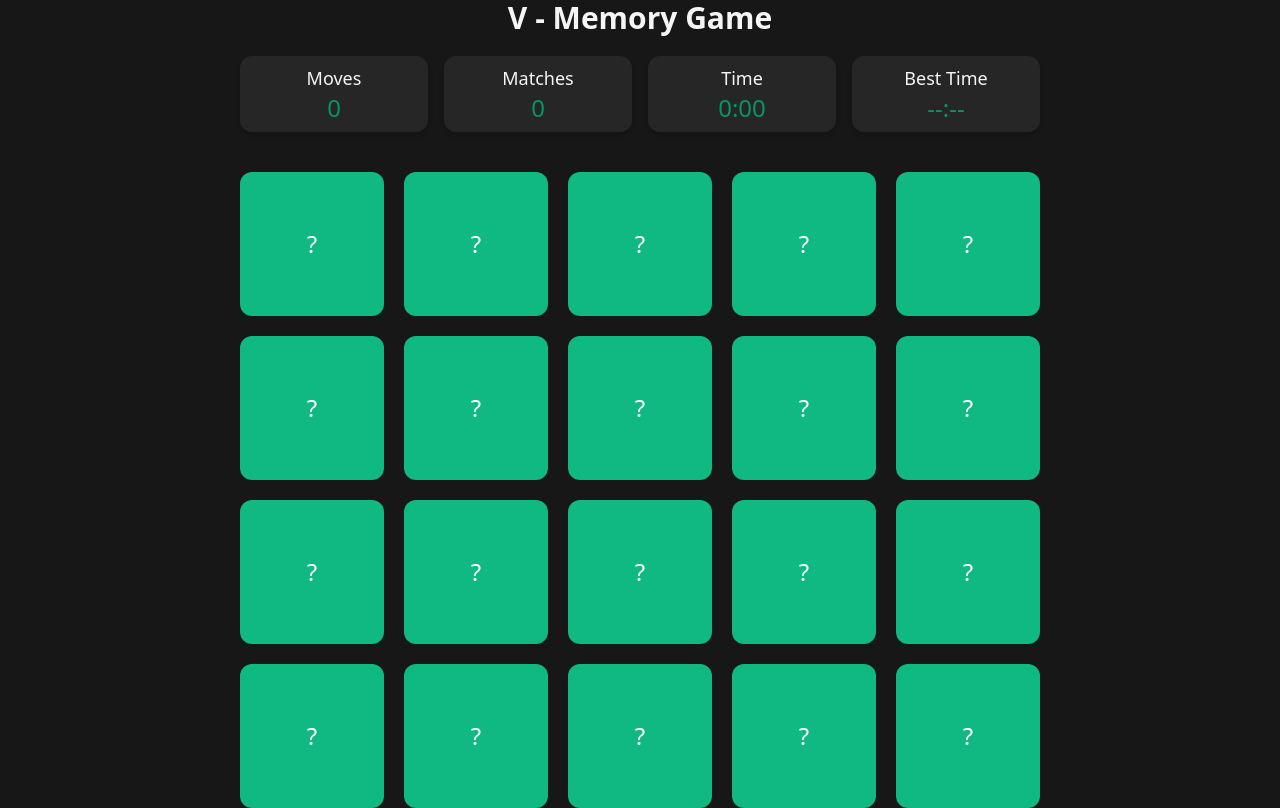
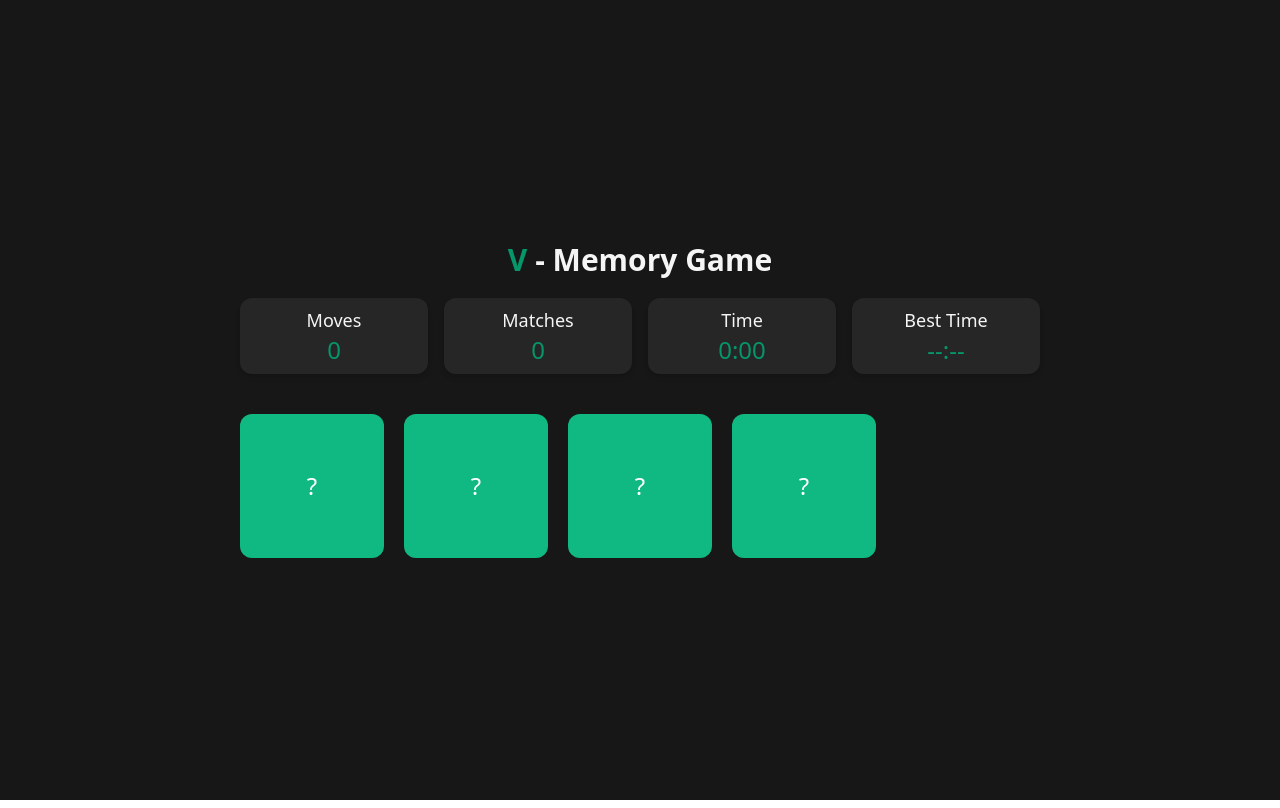
Before and after one commit to Kei-K23/vue-memory-game, a Vue app: page / in a window 1280 px wide. Built offline with nearby package versions, Linux system fonts and the light colour scheme.

Commit message:
Add confettiExplosion component

```diff
--- a/package.json
+++ b/package.json
@@ -10,7 +10,8 @@
   },
   "dependencies": {
     "@vueuse/core": "^11.2.0",
-    "vue": "^3.5.12"
+    "vue": "^3.5.12",
+    "vue-confetti-explosion": "^1.0.2"
   },
   "devDependencies": {
     "@vitejs/plugin-vue": "^5.1.4",
--- a/src/App.vue
+++ b/src/App.vue
@@ -9,7 +9,9 @@ import GameBoard from "./components/GameBoard.vue";
     <div
       class="flex flex-col items-center justify-center container mx-auto w-full"
     >
-      <h1 class="text-3xl font-bold">V - Memory Game</h1>
+      <h1 class="text-3xl font-bold">
+        <span class="text-emerald-600">V</span> - Memory Game
+      </h1>
       <GameBoard />
     </div>
   </main>
--- a/src/components/GameBoard.vue
+++ b/src/components/GameBoard.vue
@@ -4,8 +4,10 @@ import { Card, GameState as GameStateType } from "../type/game";
 import { useStorage } from "@vueuse/core";
 import CardComponent from "./CardComponent.vue";
 import GameState from "./GameState.vue";
+import ConfettiExplosion from "vue-confetti-explosion";
 
-const emojis = ["🐶", "🐱", "🐭", "🐹", "🐰", "🦊", "🐻", "🐼", "🐨", "🐯"];
+// const emojis = ["🐶", "🐱", "🐭", "🐹", "🐰", "🦊", "🐻", "🐼", "🐨", "🐯"];
+const emojis = ["🐶", "🐱"];
 const cards = ref<Card[]>([]);
 const flippedCards = ref<Card[]>([]);
 const showConfetti = ref<boolean>(false);
@@ -64,6 +66,7 @@ const checkMatch = () => {
     cardTwo.isMatched = true;
     state.value.matched++;
     flippedCards.value = []; // Clear the flipped card array
+    console.log(isGameComplete.value);
 
     // Check the game completed
     if (isGameComplete.value) {
@@ -72,11 +75,11 @@ const checkMatch = () => {
         state.value.bestRecord = currentTime;
         useStorage("vue_memory_game", currentTime);
       }
+      showConfetti.value = true;
+      setTimeout(() => {
+        showConfetti.value = false;
+      }, 3000);
     }
-    showConfetti.value = true;
-    setTimeout(() => {
-      showConfetti.value = false;
-    }, 3000);
   } else {
     setTimeout(() => {
       cardOne.isFlipped = false;
@@ -100,5 +103,12 @@ initializeGame();
         @click="handleCardClick(card)"
       />
     </div>
+    <div class="flex items-center justify-center">
+      <ConfettiExplosion
+        v-if="showConfetti"
+        :particleCount="200"
+        :force="0.3"
+      />
+    </div>
   </div>
 </template>
```
Also changed, not shown: 1 other file (tests, documents, lock files or other folders).
